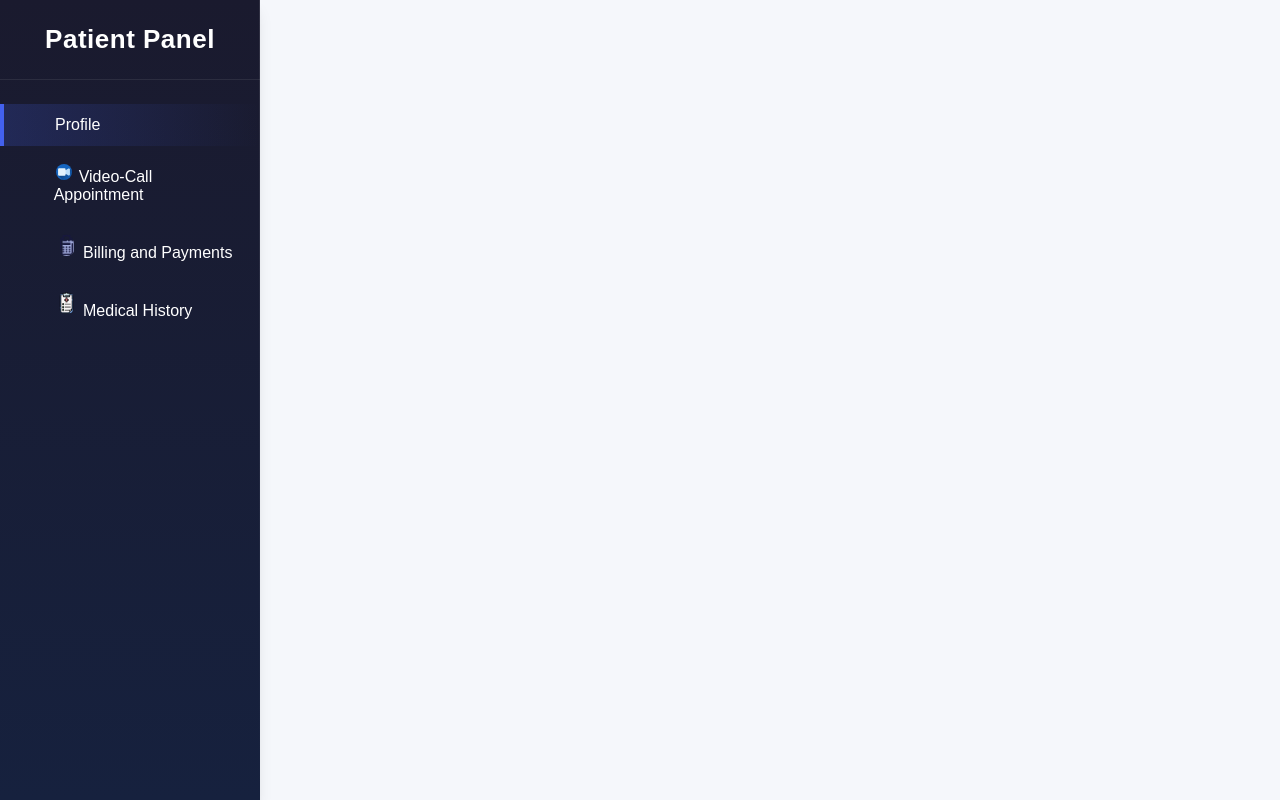
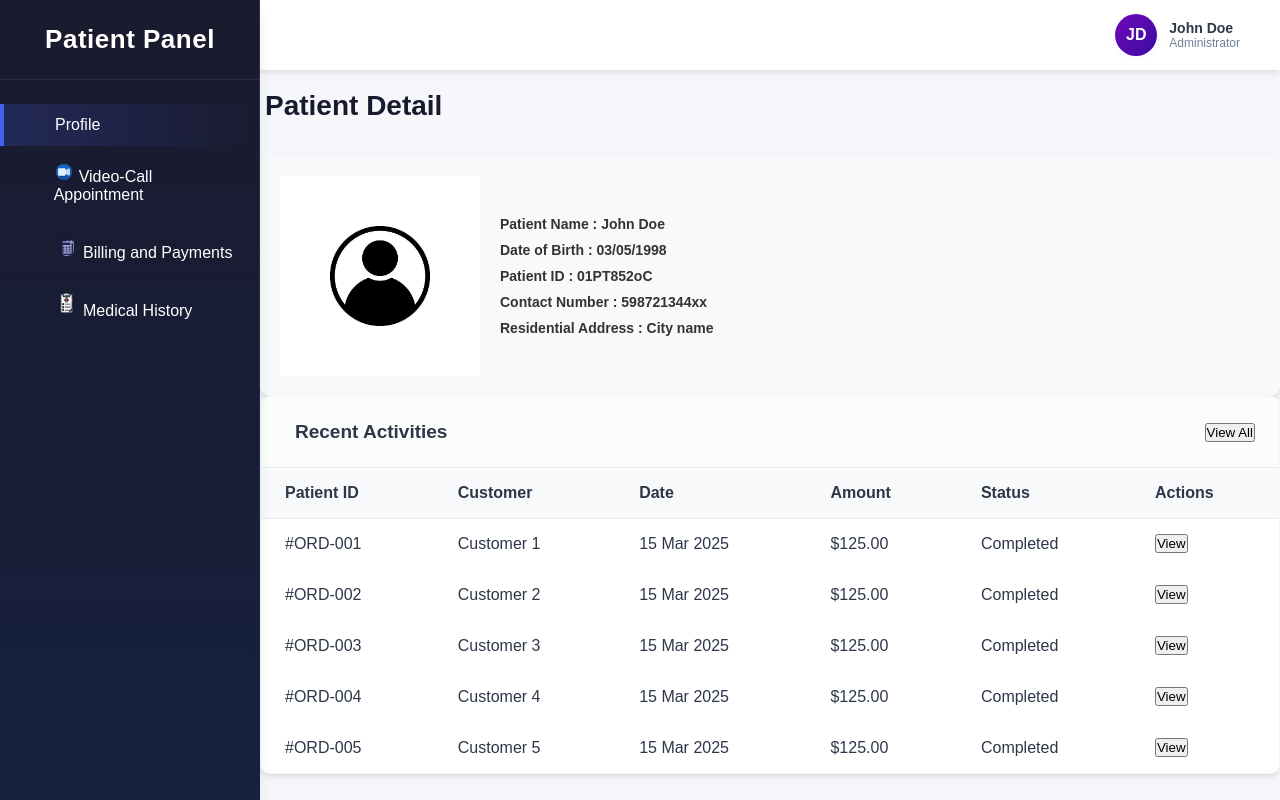
Before and after one commit to PThanushree/HMS-demo, a React (Vite) app: page / in a window 1280 px wide. Built offline with nearby package versions, Linux system fonts and the light colour scheme.

Commit message:
Add dashboard table

```diff
--- a/src/App.css
+++ b/src/App.css
@@ -288,7 +288,7 @@ body {
 }
 
 .user-profile:hover {
-  background-color: rgba(67, 97, 238, 0.05);
+  background-color: rgba(97, 132, 226, 0.05);
 }
 
 .profile-img {
--- a/src/Dashboard.css
+++ b/src/Dashboard.css
@@ -37,7 +37,7 @@ body {
 }
 
 /* Custom Scrollbar*/
- ::-webkit-scrollbar {
+ /* ::-webkit-scrollbar {
   width: 6px;
   height: 6px;
 }
@@ -53,7 +53,7 @@ body {
 
 ::-webkit-scrollbar-thumb:hover {
   background: var(--primary);
-}
+} */
 
 /* Layout */
 .container {
@@ -196,3 +196,190 @@ body {
   margin-right: 5px;
   border-radius: 50%;
 }
+
+/* Header */
+.header {
+  grid-column: 2;
+  background-color: white;
+  display: flex;
+  align-items: center;
+  justify-content: space-between;
+  padding: 0 30px;
+  box-shadow: var(--shadow-sm);
+  z-index: 100;
+  position: sticky;
+  top: 0;
+}
+
+.user-profile {
+  display: flex;
+  align-items: center;
+  cursor: pointer;
+  padding: 6px 10px;
+  border-radius: var(--radius);
+  transition: var(--transition);
+  margin-left:auto;
+}
+
+.user-profile:hover {
+  background-color: rgba(97, 132, 226, 0.05);
+}
+
+.profile-img {
+  width: 42px;
+  height: 42px;
+  border-radius: 50%;
+  background: linear-gradient(135deg, var(--secondary), var(--primary));
+  display: flex;
+  align-items: center;
+  justify-content: center;
+  color: white;
+  font-weight: 600;
+  margin-right: 12px;
+  box-shadow: 0 3px 8px rgba(114, 131, 241, 0.05);
+  font-size: 16px;
+}
+
+.user-info {
+  display: flex;
+  flex-direction: column;
+}
+
+.user-name, .user-dob, .user-phno, .user-addr, .user-id {
+  font-weight: 600;
+  font-size: 14px;
+}
+
+.user-role {
+  font-size: 12px;
+  color: var(--text-light);
+}
+
+.patient-content {
+  display: flex;
+  align-items: center; /* Aligns items vertically */
+  gap: 20px; /* Adds space between image and details */
+  background: #f8f9fa;
+  padding: 20px;
+  border-radius: 10px;
+  box-shadow: 0px 4px 6px rgba(0, 0, 0, 0.1);
+  max-width:100%;
+}
+
+.patient-img {
+  width:100%;
+  height: 200px;
+  background: rgb(181, 164, 164); /* Placeholder color */
+  display: flex;
+  align-items: center;
+  justify-content: center;
+  color: white;
+  font-weight: bold;
+  font-size: 14px;
+
+}
+
+
+.patient-info {
+  display: flex;
+  flex-direction: column;
+  gap: 10px; /* Adds spacing between text lines */
+  font-size: 14px;
+  color: #333;
+}
+
+.page-title {
+  margin-bottom: 24px;
+  margin-top:20px;
+  margin-left:5px;
+  display: flex;
+  justify-content: space-between;
+  align-items: center;
+  animation: fadeIn 0.5s ease;
+}
+
+.title {
+  font-size: 28px;
+  font-weight: 700;
+  color: var(--dark);
+  position: relative;
+  padding-bottom: 10px;
+}
+
+
+.title::after {
+  content: "";
+  position: absolute;
+  bottom: 0;
+  left: 50%;
+  width: 0;
+  height: 3px;
+  background: linear-gradient(90deg, var(--primary), var(--primary-light));
+  border-radius: 10px;
+  transition: all 0.3s ease-in-out;
+  transform: translateX(-50%);
+}
+
+.title:hover::after {
+  width: 100%;
+  /*
+  ::after creates an underline effect positioned below the text.
+Initial state: The width is 0, making it invisible.
+On hover:
+The underline expands to 100% width.
+transition creates a smooth animation effect.
+transform: translateX(-50%) keeps it centered.
+ */
+}
+
+.table-card {
+  background-color: white;
+  border-radius: var(--radius);
+  box-shadow: var(--shadow-sm);
+  overflow: hidden;
+  margin-bottom: 25px;
+  animation: fadeInUp 0.7s ease;
+  border: 1px solid rgba(0, 0, 0, 0.03);
+}
+
+.card-title {
+  padding: 24px;
+  border-bottom: 1px solid var(--border);
+  display: flex;
+  justify-content: space-between;
+  align-items: center;
+  background-color: rgba(248, 249, 250, 0.5);
+}
+
+.card-title h3 {
+  font-size: 19px;
+  font-weight: 600;
+  display: flex;
+  align-items: center;
+}
+
+.card-title h3 i {
+  margin-right: 10px;
+  color: var(--primary);
+}
+
+.data-table {
+  width: 100%;
+  border-collapse: separate;
+  border-spacing: 0;
+}
+
+.data-table th,
+.data-table td {
+  padding: 16px 24px;
+  text-align: left;
+}
+
+.data-table th {
+  font-weight: 600;
+  color: var(--text);
+  background-color: #f8f9fa;
+  position: sticky;
+  top: 0;
+  box-shadow: 0 1px 0 0 var(--border);
+}
--- a/src/Dashboard.jsx
+++ b/src/Dashboard.jsx
@@ -4,28 +4,18 @@ import reactLogo from "./assets/react.svg";
 import videoCamera from "./assets/video-camera.png";
 import Bill from "./assets/billing-machine.png";
 import Checkup from "./assets/medical-checkup.png";
+import Profile from "./assets/profile-icon.png.jpg";
 import "./Dashboard.css";
 
-
-function Dashboard()
-{
-  return(
-
-
+function Dashboard() {
+  return (
     <div className="container">
       {/* Sidebar */}
       <div className="sidebar">
-
         <div className="logo">
-              <h1>
-                Patient Panel
-              </h1>
+          <h1>Patient Panel</h1>
         </div>
-
         <div className="nav-menu">
-
-
-
           <div className="nav-item active">
             <i className="fas fa-chart-pie"></i>
             <span>Profile</span>
@@ -33,23 +23,120 @@ function Dashboard()
 
           <div className="nav-item">
             <i className="fas fa-users"></i>
-            <span> <img className="video-icon" src={videoCamera}/>
-            Video-Call Appointment</span>
+            <span>
+              {" "}
+              <img className="video-icon" src={videoCamera} />
+              Video-Call Appointment
+            </span>
           </div>
 
           <div className="nav-item">
             <i className="fas fa-box"></i>
-            <span><img className="bill-icon" src={Bill}/>
-              Billing and Payments</span>
+            <span>
+              <img className="bill-icon" src={Bill} />
+              Billing and Payments
+            </span>
           </div>
 
           <div className="nav-item">
             <i className="fas fa-shopping-cart"></i>
             <span>
-            <img className="bill-icon" src={Checkup}/>Medical History</span>
+              <img className="bill-icon" src={Checkup} />
+              Medical History
+            </span>
+          </div>
+        </div>{" "}
+        {/*nav-menu end*/}
+      </div>
+      {/*Search-bar end*/}
+
+      {/*Header Section */}
+      <div className="header">
+
+        <div className="user-profile">
+          <div className="profile-img">JD</div>
+          <div className="user-info">
+            <div className="user-name">John Doe</div>
+            <div className="user-role">Administrator</div>
+          </div> {/*User-info end*/}
+
+        </div>{/*user-profile end*/}
+      </div>{/*header end*/}
+
+
+      {/*Main container*/}
+      <div className="main-content">
+
+        <div className="patient-detail">
+
+        <div className="page-title">
+       <div className="title">Patient Detail</div>
        </div>
 
-           </div> {/*nav-menu end*/}
+     <div className="patient-content">
+
+       <div><img className="patient-img" src={Profile} /></div>
+
+       <div className="patient-info">
+       <div className="user-name">Patient Name : John Doe</div>
+       <div className="user-dob">Date of Birth : 03/05/1998</div>
+       <div className="user-id">Patient ID : 01PT852oC</div>
+       <div className="user-phno">Contact Number : 598721344xx</div>
+       <div className="user-addr">Residential Address : City name</div>
+       </div>{/*Patient-info end*/}
+
+       </div> {/*psatient-content end*/}
+
+
+       {/*pt-history Table*/}
+
+       <div className="table-card">
+          <div className="card-title">
+           <h3>
+               <i className="fas fa-shopping-bag"></i> Recent Activities
+             </h3>
+             <button className="btn btn-outline btn-sm">
+               <i className="fas fa-eye"></i> View All
+             </button>
+           </div>  {/*card-tilte end*/}
+
+           <table className="data-table">
+             <thead>
+               <tr>
+                 <th>Patient ID</th>
+                 <th>Customer</th>
+                 <th>Date</th>
+                 <th>Amount</th>
+                 <th>Status</th>
+                 <th>Actions</th>
+               </tr>
+             </thead>
+             <tbody>
+               {["#ORD-001", "#ORD-002", "#ORD-003", "#ORD-004", "#ORD-005"].map(
+                 (order, index) => (
+                   <tr key={index}>
+                     <td>{order}</td>
+                     <td>Customer {index + 1}</td>
+                     <td>15 Mar 2025</td>
+                     <td>$125.00</td>
+                     <td>
+                       <span className="status active">
+                         <i className="fas fa-check-circle"></i> Completed
+                       </span>
+                     </td>
+                     <td>
+                       <button className="btn btn-outline btn-sm">
+                         <i className="fas fa-eye"></i> View
+                       </button>
+                     </td>
+                   </tr>
+                 )
+               )}
+             </tbody>
+           </table>
+           </div> {/*table-card end*/}
+
+        </div>
       </div>
     </div>
   );
```
Also changed, not shown: src/assets/profile-icon.png.jpg (added). Lines whose indentation alone changed are shown as unchanged.
